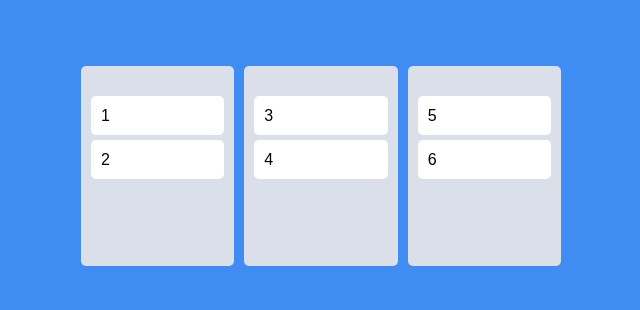
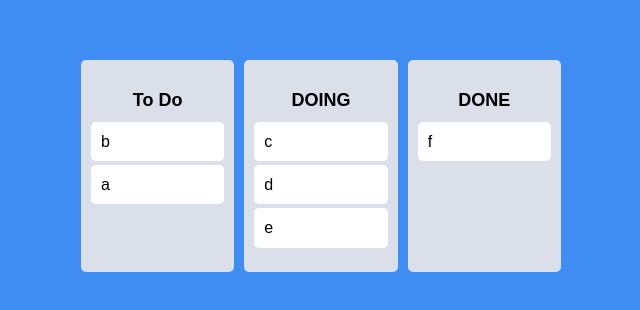
Before and after one commit to rlaclghks123/react-masterClass-trello, a React (Create React App) app: page / in a window 1280 px wide. Shown: the part 234-544 px from the top of the page, without its empty margins (319-959 px from the left). Built offline with nearby package versions, Linux system fonts and the light colour scheme.

Commit message:
move to save board

```diff
--- a/src/App.tsx
+++ b/src/App.tsx
@@ -24,14 +24,18 @@
 function App() {
   const [toDos, setToDos] = useRecoilState(toDoState);
 
-  const onDragEnd = ({ draggableId, destination, source }: DropResult) => {
+  const onDragEnd = (info: DropResult) => {
+    const { draggableId, destination, source } = info;
     if (!destination) return;
-    // setToDos(oldToDos => {
-    //   const copyToDos = [...oldToDos];
-    //   copyToDos.splice(source.index, 1);
-    //   copyToDos.splice(destination?.index, 0, draggableId);
-    //   return copyToDos;
-    // });
+
+    if (source.droppableId === destination?.droppableId) {
+      setToDos(allToDos => {
+        const copyBoard = [...allToDos[source.droppableId]];
+        copyBoard.splice(source.index, 1);
+        copyBoard.splice(destination?.index, 0, draggableId);
+        return { ...allToDos, [source.droppableId]: copyBoard };
+      });
+    }
   };
 
   return (
--- a/src/Components/Board.tsx
+++ b/src/Components/Board.tsx
@@ -10,6 +10,12 @@
   min-height: 200px;
 `;
 
+const Title = styled.div`
+  text-align: center;
+  font-weight: 700;
+  font-size: 18px;
+  margin-bottom: 10px;
+`;
 interface IBoard {
   toDos: string[];
   boardId: string;
@@ -17,16 +23,19 @@
 
 function Board({ toDos, boardId }: IBoard) {
   return (
+    <Wrapper>
+      <Title>{boardId}</Title>
       <Droppable droppableId={boardId}>
         {magic => (
-        <Wrapper ref={magic.innerRef} {...magic.droppableProps}>
+          <div ref={magic.innerRef} {...magic.droppableProps}>
             {toDos.map((toDo, index) => (
               <DraggableCard toDo={toDo} index={index} key={toDo} />
             ))}
             {magic.placeholder}
-        </Wrapper>
+          </div>
         )}
       </Droppable>
+    </Wrapper>
   );
 }
 export default Board;
--- a/src/Components/DraggableCard.tsx
+++ b/src/Components/DraggableCard.tsx
@@ -2,20 +2,19 @@
 import { Draggable } from "react-beautiful-dnd";
 import styled from "styled-components";
 
-
 const Card = styled.div`
   border-radius: 5px;
-  margin-bottom: 5px;
+  margin-bottom: 4px;
   padding: 10px 10px;
   background-color: ${props => props.theme.cardColor};
 `;
 
-interface IDraggableCard{
-    toDo:string,
-    index:number,
+interface IDraggableCard {
+  toDo: string;
+  index: number;
 }
 
-function DraggableCard({toDo, index}:IDraggableCard){
+function DraggableCard({ toDo, index }: IDraggableCard) {
   return (
     <Draggable draggableId={toDo} key={toDo} index={index}>
       {magic => (
@@ -28,6 +27,6 @@
         </Card>
       )}
     </Draggable>
-)
+  );
 }
 export default React.memo(DraggableCard);
--- a/src/atoms.ts
+++ b/src/atoms.ts
@@ -7,8 +7,8 @@
 export const toDoState = atom<IToDoState>({
   key: "toDo",
   default: {
-    to_do: ["1", "2"],
-    doing: ["3", "4"],
-    done: ["5", "6"],
+    "To Do": ["b", "a"],
+    DOING: ["c", "d", "e"],
+    DONE: ["f"],
   },
 });
```
Lines whose indentation alone changed are shown as unchanged.
